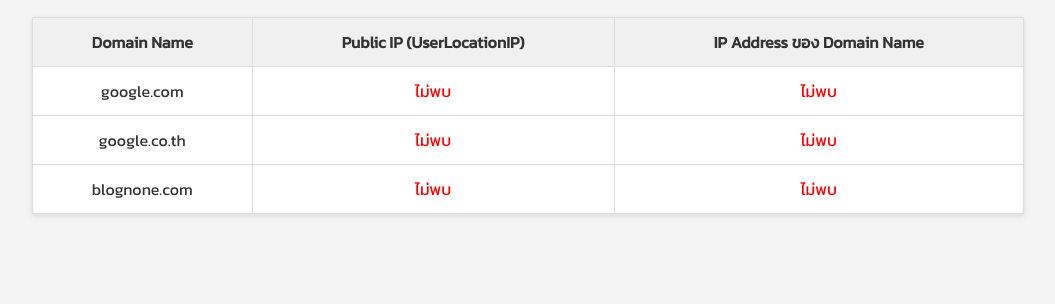
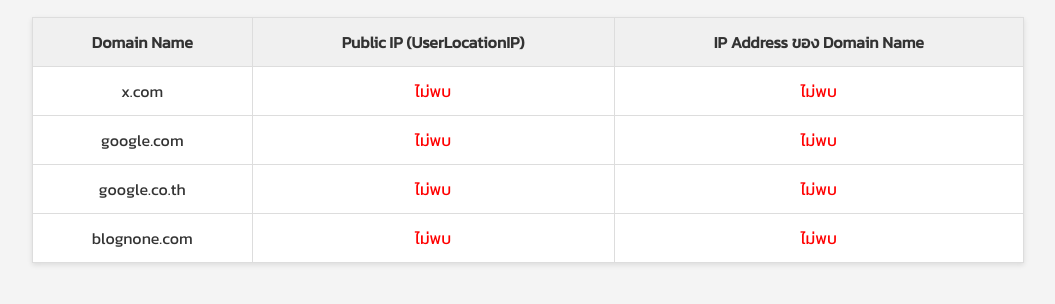
Before and after one commit to teay/ipcamera-checker, a plain HTML site: page index.html in a window 1280 px wide. Shown: the part 90-394 px from the top of the page, without its empty margins (112-1167 px from the left). Drawn offline with Linux system fonts and the light colour scheme; no server answers.

Commit message:
Add  x.com

```diff
--- a/index.html
+++ b/index.html
@@ -81,7 +81,7 @@
         }
 
         async function loadIPData() {
-            const domains = ['google.com', 'google.co.th', 'blognone.com'];
+            const domains = ['x.com','google.com', 'google.co.th', 'blognone.com'];
             const table = document.getElementById('ip-table');
             const publicIP = await fetchPublicIP();
 
```
